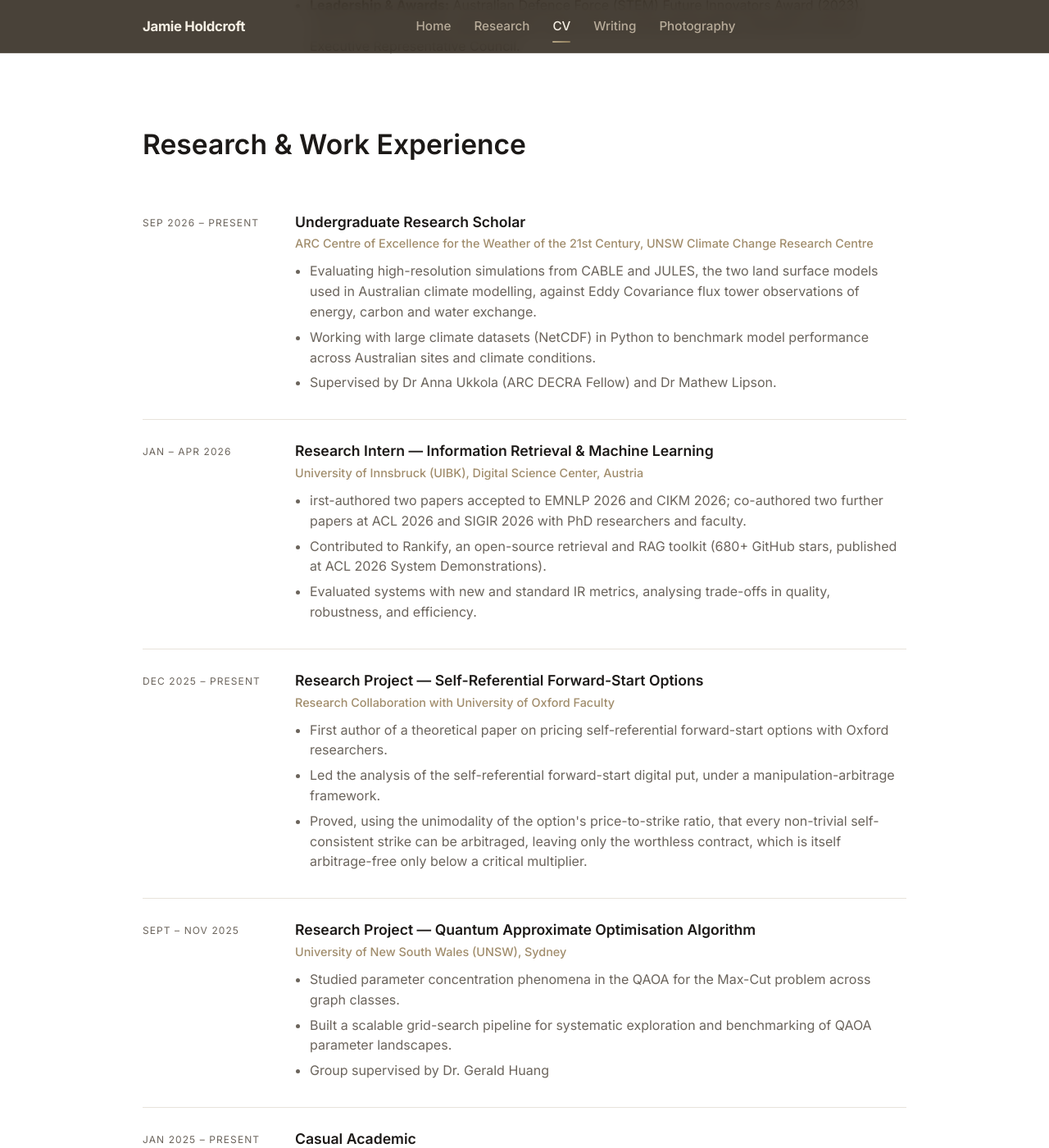
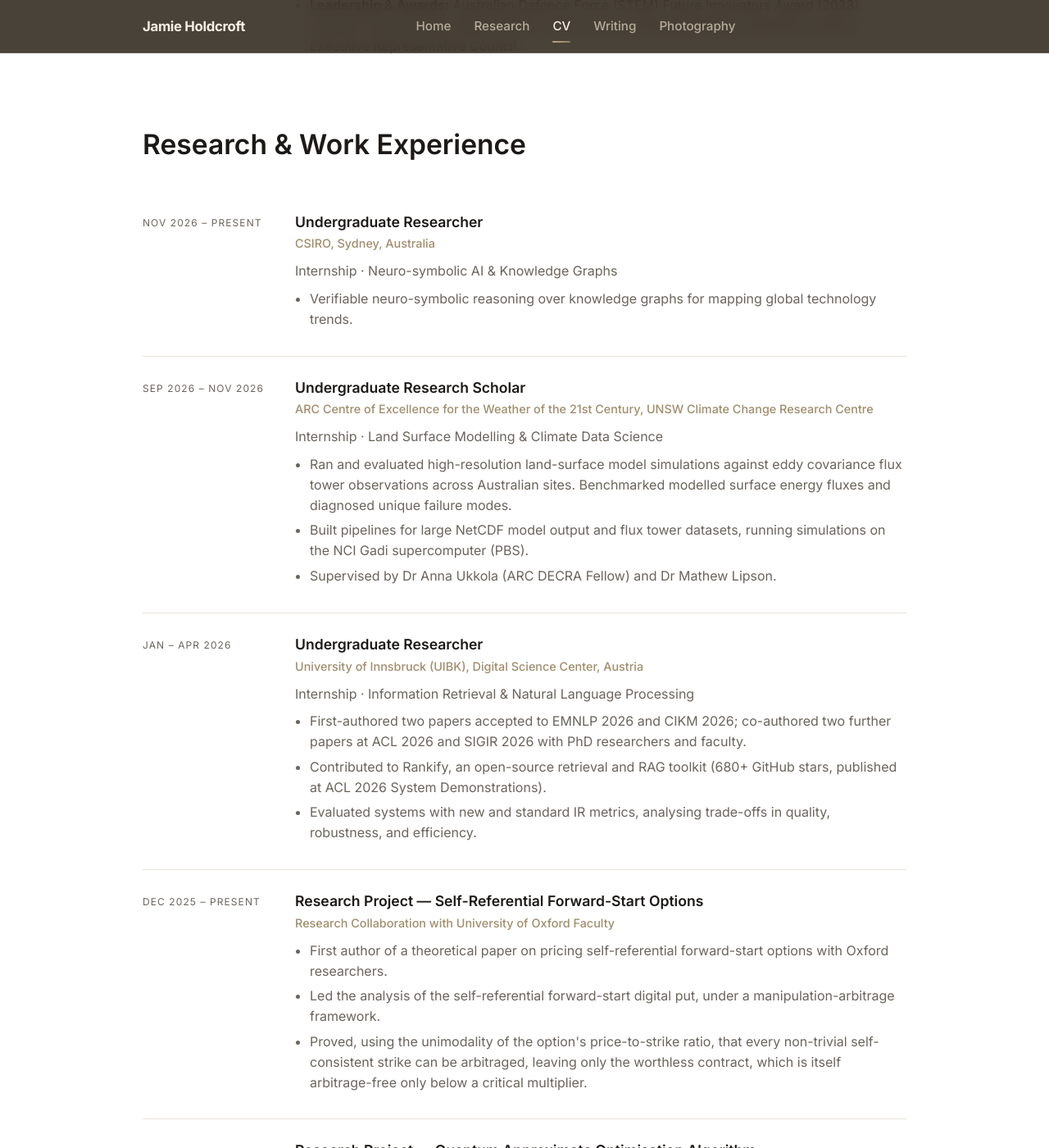
Before and after one commit to JamieHoldcroft/jamieholdcroft.github.io, a Jekyll site: the page built from cv.html, in a window 1280 px wide and 1400 px high, scrolled down 1004 px. Shown: the whole window at 82% size. Built offline with Jekyll 4.4.1, drawn with Linux system fonts in a browser that asks for light colours; some of the changed text lies outside the part shown.

Commit message:
Revise CV with updated research and skills
Updated CV to reflect recent research experience and corrected dates. Added new skills and improved descriptions for clarity.

```diff
--- a/cv.html
+++ b/cv.html
@@ -62,15 +62,27 @@ description: "Curriculum vitae for Jamie Holdcroft — education, research exper
   <div class="container">
     <div class="section-head"><h2>Research &amp; Work Experience</h2></div>
 
+    <div class="cv-entry">
+      <div class="cv-date">Nov 2026 – Present</div>
+      <div class="cv-content">
+        <h3>Undergraduate Researcher</h3>
+        <span class="cv-org">CSIRO, Sydney, Australia</span>
+        <p class="cv-meta">Internship · Neuro-symbolic AI &amp; Knowledge Graphs</p>
+        <ul>
+          <li>Verifiable neuro-symbolic reasoning over knowledge graphs for mapping global technology trends.</li>
+        </ul>
+      </div>
+    </div>
 
     <div class="cv-entry">
-      <div class="cv-date">Sep 2026 – Present</div>
+      <div class="cv-date">Sep 2026 – Nov 2026</div>
       <div class="cv-content">
         <h3>Undergraduate Research Scholar</h3>
         <span class="cv-org">ARC Centre of Excellence for the Weather of the 21st Century, UNSW Climate Change Research Centre</span>
+        <p class="cv-meta">Internship · Land Surface Modelling &amp; Climate Data Science</p>
         <ul>
-          <li>Evaluating high-resolution simulations from CABLE and JULES, the two land surface models used in Australian climate modelling, against Eddy Covariance flux tower observations of energy, carbon and water exchange.</li>
-          <li>Working with large climate datasets (NetCDF) in Python to benchmark model performance across Australian sites and climate conditions.</li>
+          <li>Ran and evaluated high-resolution land-surface model simulations against eddy covariance flux tower observations across Australian sites. Benchmarked modelled surface energy fluxes and diagnosed unique failure modes.</li>
+          <li>Built pipelines for large NetCDF model output and flux tower datasets, running simulations on the NCI Gadi supercomputer (PBS).</li>
           <li>Supervised by Dr Anna Ukkola (ARC DECRA Fellow) and Dr Mathew Lipson.</li>
         </ul>
       </div>
@@ -79,10 +91,11 @@ description: "Curriculum vitae for Jamie Holdcroft — education, research exper
     <div class="cv-entry">
       <div class="cv-date">Jan – Apr 2026</div>
       <div class="cv-content">
-        <h3>Research Intern — Information Retrieval &amp; Machine Learning</h3>
+        <h3>Undergraduate Researcher</h3>
         <span class="cv-org">University of Innsbruck (UIBK), Digital Science Center, Austria</span>
+        <p class="cv-meta">Internship · Information Retrieval &amp; Natural Language Processing</p>
         <ul>
-          <li>irst-authored two papers accepted to EMNLP 2026 and CIKM 2026; co-authored two further papers at ACL 2026 and SIGIR 2026 with PhD researchers and faculty.</li>
+          <li>First-authored two papers accepted to EMNLP 2026 and CIKM 2026; co-authored two further papers at ACL 2026 and SIGIR 2026 with PhD researchers and faculty.</li>
           <li>Contributed to Rankify, an open-source retrieval and RAG toolkit (680+ GitHub stars, published at ACL 2026 System Demonstrations).</li>
           <li>Evaluated systems with new and standard IR metrics, analysing trade-offs in quality, robustness, and efficiency.</li>
         </ul>
@@ -116,7 +129,7 @@ description: "Curriculum vitae for Jamie Holdcroft — education, research exper
     </div>
 
     <div class="cv-entry">
-      <div class="cv-date">Jan 2025 – Present</div>
+      <div class="cv-date">Jan 2025 – Nov 2025</div>
       <div class="cv-content">
         <h3>Casual Academic</h3>
         <span class="cv-org">UNSW Computer Science and Engineering</span>
@@ -148,8 +161,8 @@ description: "Curriculum vitae for Jamie Holdcroft — education, research exper
       <div class="cv-date">Languages &amp; Tools</div>
       <div class="cv-content">
         <div class="skills-list">
+          <span class="tag">Python</span>
           <span class="tag">C</span>
-          <span class="tag">Python</span>
           <span class="tag">Bash</span>
           <span class="tag">Linux</span>
           <span class="tag">Git</span>
@@ -168,6 +181,12 @@ description: "Curriculum vitae for Jamie Holdcroft — education, research exper
           <span class="tag">scikit-learn</span>
           <span class="tag">OpenCV</span>
           <span class="tag">NumPy</span>
+          <span class="tag">Sentence-Transformers</span>
+          <span class="tag">Rankify</span>
+          <span class="tag">xarray</span>
+          <span class="tag">pandas</span>
+          <span class="tag">Matplotlib</span>
+          <span class="tag">Transformers</span>
         </div>
       </div>
     </div>
```
